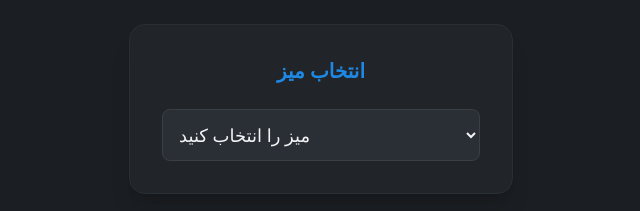
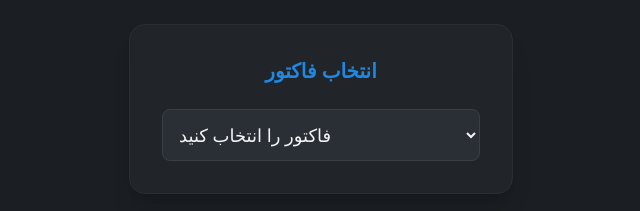
Before and after one commit to Sinsin33/restaurant-POS, a React (Vite) app: page /Cashier in a window 1280 px wide. Shown: the top 211 px of the page, without its empty margins (319-959 px from the left). Built offline with nearby package versions, Linux system fonts and the light colour scheme; data requests are answered from the project's data file.

Commit message:
made payment page with invoices

```diff
--- a/data/db.json
+++ b/data/db.json
@@ -692,9 +692,18 @@
   ],
 
   "tables": [
+    { "id": 1, "tableNumber": 1 },
+    { "id": 2, "tableNumber": 2 },
+    { "id": 3, "tableNumber": 3 },
+    { "id": 4, "tableNumber": 4 }
+  ],
+
+  "invoices": [
     {
       "id": 1,
-      "tableNumber": 1,
+      "sessionId": "T1-20251024-001",
+      "tableId": 1,
+      "isPaid": false,
       "orders": [
         {
           "itemId": 1,
@@ -711,12 +720,14 @@
           "note": "گرم سرو شود"
         }
       ],
-      "status": "open",
-      "createdAt": "2025-10-23T19:30:00Z"
+      "createdAt": "2025-10-23T19:30:00Z",
+      "status": "open"
     },
     {
       "id": 2,
-      "tableNumber": 2,
+      "sessionId": "T2-20251024-001",
+      "tableId": 2,
+      "isPaid": false,
       "orders": [
         {
           "itemId": 8,
@@ -726,12 +737,14 @@
           "note": "پنیر اضافه"
         }
       ],
-      "status": "open",
-      "createdAt": "2025-10-23T19:30:00Z"
+      "createdAt": "2025-10-23T19:40:00Z",
+      "status": "open"
     },
     {
       "id": 3,
-      "tableNumber": 3,
+      "sessionId": "T3-20251024-001",
+      "tableId": 3,
+      "isPaid": false,
       "orders": [
         {
           "itemId": 7,
@@ -741,12 +754,14 @@
           "note": "بدون گوجه"
         }
       ],
-      "status": "open",
-      "createdAt": "2025-10-23T19:30:00Z"
+      "createdAt": "2025-10-23T19:45:00Z",
+      "status": "open"
     },
     {
       "id": 4,
-      "tableNumber": 4,
+      "sessionId": "T4-20251024-001",
+      "tableId": 4,
+      "isPaid": false,
       "orders": [
         {
           "itemId": 2,
@@ -756,12 +771,14 @@
           "note": "افزودن جعفری تازه"
         }
       ],
-      "status": "open",
-      "createdAt": "2025-10-23T19:30:00Z"
+      "createdAt": "2025-10-23T20:00:00Z",
+      "status": "open"
     },
     {
       "id": 5,
-      "tableNumber": 5,
+      "sessionId": "T3-20251024-002",
+      "tableId": 3,
+      "isPaid": false,
       "orders": [
         {
           "itemId": 8,
@@ -778,12 +795,14 @@
           "note": "سس جدا سرو شود"
         }
       ],
-      "status": "open",
-      "createdAt": "2025-10-23T19:30:00Z"
+      "createdAt": "2025-10-24T11:00:00Z",
+      "status": "open"
     },
     {
       "id": 6,
-      "tableNumber": 6,
+      "sessionId": "T1-20251024-002",
+      "tableId": 1,
+      "isPaid": false,
       "orders": [
         {
           "itemId": 7,
@@ -800,12 +819,14 @@
           "note": "بدون خامه"
         }
       ],
-      "status": "open",
-      "createdAt": "2025-10-23T19:30:00Z"
+      "createdAt": "2025-10-24T12:15:00Z",
+      "status": "open"
     },
     {
       "id": 7,
-      "tableNumber": 7,
+      "sessionId": "T4-20251024-002",
+      "tableId": 4,
+      "isPaid": false,
       "orders": [
         {
           "itemId": 1,
@@ -822,8 +843,8 @@
           "note": "اضافه ریحان"
         }
       ],
-      "status": "open",
-      "createdAt": "2025-10-23T19:30:00Z"
+      "createdAt": "2025-10-24T12:45:00Z",
+      "status": "open"
     }
   ]
 }
--- a/src/pages/Cashier.jsx
+++ b/src/pages/Cashier.jsx
@@ -1,75 +1,120 @@
 import { useEffect, useState } from "react";
 
 export default function Cashier() {
-  const [orders, setOrders] = useState([]);
-  const [activeTable, setActiveTable] = useState(null);
+  const [invoices, setInvoices] = useState([]);
+  const [activeInvoice, setActiveInvoice] = useState(null);
   const [discount, setDiscount] = useState(0);
-  const tableNum = 7;
-
-  const handleTableChange = (e) => {
-    setActiveTable(Number(e.target.value));
-  };
 
   useEffect(() => {
-    async function fetchTables() {
+    async function fetchInvoices() {
       try {
-        const res = await fetch("http://localhost:8000/tables");
-        if (!res.ok) throw new Error("Failed to fetch tables");
+        const res = await fetch("http://localhost:8000/invoices");
+        if (!res.ok) throw new Error("Failed to fetch invoices");
+
         const data = await res.json();
-        setOrders(data);
+
+        const invoicesWithSelection = data.map((invoice) => ({
+          ...invoice,
+          orders: invoice.orders.map((order) => ({
+            ...order,
+            selectedForPayment: false,
+          })),
+        }));
+
+        setInvoices(invoicesWithSelection);
       } catch (err) {
-        console.error(err);
+        console.error("Error fetching invoices:", err);
       }
     }
 
-    fetchTables();
+    fetchInvoices();
   }, []);
 
-  const currentTable = orders.find((t) => t.tableNumber === activeTable);
+  const currentInvoice = invoices.find((inv) => inv.id === activeInvoice);
 
-  // Calculate total every render
-  const totalPrice = currentTable
-    ? currentTable.orders.reduce(
+  const totalPrice = currentInvoice
+    ? currentInvoice.orders.reduce(
         (sum, order) => sum + order.price * order.quantity,
         0
       )
     : 0;
 
-  const finalPrice = totalPrice - discount;
+  function handleSelectItem(itemId) {
+    setInvoices((prevInvoices) =>
+      prevInvoices.map((invoice) => {
+        if (invoice.id !== activeInvoice) return invoice;
 
+        return {
+          ...invoice,
+          orders: invoice.orders.map((order) =>
+            order.itemId === itemId
+              ? { ...order, selectedForPayment: !order.selectedForPayment }
+              : order
+          ),
+        };
+      })
+    );
+  }
+
+  const selectedItemsTotalPrice = currentInvoice
+    ? currentInvoice.orders
+        .filter((order) => order.selectedForPayment)
+        .reduce((sum, order) => sum + order.price * order.quantity, 0)
+    : 0;
+  const finalPrice = selectedItemsTotalPrice - discount;
   return (
     <div className="flex flex-col items-center min-h-screen bg-[#1b1e22] text-gray-200 p-6">
-      {/* Table selection */}
+      {/* لیست انتخاب لیست که باید به انتخاب فاکتور تبدیل شود. */}
       <div className="bg-[#212529] p-8 rounded-2xl shadow-xl border border-[#2a2f35] w-96 mb-8">
         <h2 className="text-center text-xl font-bold mb-6 text-[#1e88e5]">
-          انتخاب میز
+          انتخاب فاکتور
         </h2>
+
         <select
-          onChange={handleTableChange}
+          onChange={(e) => setActiveInvoice(Number(e.target.value))}
           className="w-full p-3 rounded-lg bg-[#2a2f35] border border-[#3a3f45]
                text-gray-100 text-lg focus:outline-none focus:ring-2
                focus:ring-[#1e88e5] hover:border-[#1e88e5] transition"
         >
-          <option value="">میز را انتخاب کنید</option>
-          {Array.from({ length: tableNum }, (_, i) => (
-            <option key={i + 1} value={i + 1}>
-              میز {i + 1}
+          <option value="">فاکتور را انتخاب کنید</option>
+
+          {invoices.map((invoice) => (
+            <option key={invoice.id} value={invoice.id}>
+              میز {invoice.tableId} — فاکتور #{invoice.id} —{" "}
+              {new Date(invoice.createdAt).toLocaleTimeString("fa-IR", {
+                hour: "2-digit",
+                minute: "2-digit",
+              })}
             </option>
           ))}
         </select>
       </div>
 
-      {/* Orders */}
-      {currentTable && (
+      {/* لیست سفارش ها */}
+      {activeInvoice && currentInvoice && (
         <div className="mt-4 bg-[#212529] p-6 rounded-2xl w-full max-w-2xl border border-[#2a2f35] shadow-lg">
           <h3 className="text-2xl font-bold text-center text-[#1e88e5] mb-4">
-            سفارش‌های میز {activeTable}
+            سفارش‌های میز {currentInvoice.tableId} — فاکتور #{currentInvoice.id}
           </h3>
-          {currentTable.orders.map((order) => (
+          <p className="text-lg font-bold mt-2 text-center">
+            مجموع کل میز: {totalPrice.toLocaleString()} تومان
+          </p>
+
+          {currentInvoice.orders && currentInvoice.orders.length > 0 ? (
+            currentInvoice.orders.map((order) => (
               <div
                 key={order.itemId}
-              className="bg-[#2a2f35] p-4 rounded-lg mb-4 hover:bg-[#2e333a] transition"
+                className="flex items-start gap-3 bg-[#2a2f35] p-4 rounded-lg mb-4 hover:bg-[#2e333a] transition"
               >
+                {/* انتخابی */}
+                <input
+                  type="checkbox"
+                  className="mt-1 accent-[#1e88e5] w-5 h-5 cursor-pointer"
+                  checked={order.selectedForPayment || false}
+                  onChange={() => handleSelectItem(order.itemId)}
+                />
+
+                <div className="flex-1">
                   <p className="text-lg font-semibold">{order.name}</p>
                   <p className="text-sm text-gray-400">
                     {order.quantity} × {order.price.toLocaleString()} تومان
@@ -78,15 +123,22 @@ export default function Cashier() {
                     <p className="text-sm text-[#1e88e5] mt-1">{order.note}</p>
                   )}
                 </div>
-          ))}
+              </div>
+            ))
+          ) : (
+            <p className="text-center text-gray-400">
+              هیچ سفارشی برای این فاکتور وجود ندارد.
+            </p>
+          )}
         </div>
       )}
 
-      {/* Total, Discount, Final */}
-      {activeTable && (
+      {/* قابل پرداختی و ... */}
+      {activeInvoice && (
         <div className="bg-[#212529] p-8 rounded-2xl shadow-xl border border-[#2a2f35] w-96 mt-6">
           <p className="text-lg font-bold mt-2">
-            مجموع: {totalPrice.toLocaleString()} تومان
+            مجموع موارد انتخاب شده:: {selectedItemsTotalPrice.toLocaleString()}{" "}
+            تومان
           </p>
 
           <div className="mt-4">
@@ -97,9 +149,9 @@ export default function Cashier() {
               onChange={(e) => {
                 const value = Number(e.target.value);
                 if (value > totalPrice) {
-                  setDiscount(totalPrice); // set max discount to total price
+                  setDiscount(totalPrice);
                 } else if (value < 0) {
-                  setDiscount(0); // prevent negative discount
+                  setDiscount(0);
                 } else {
                   setDiscount(value);
                 }
```
Lines whose indentation alone changed are shown as unchanged.
